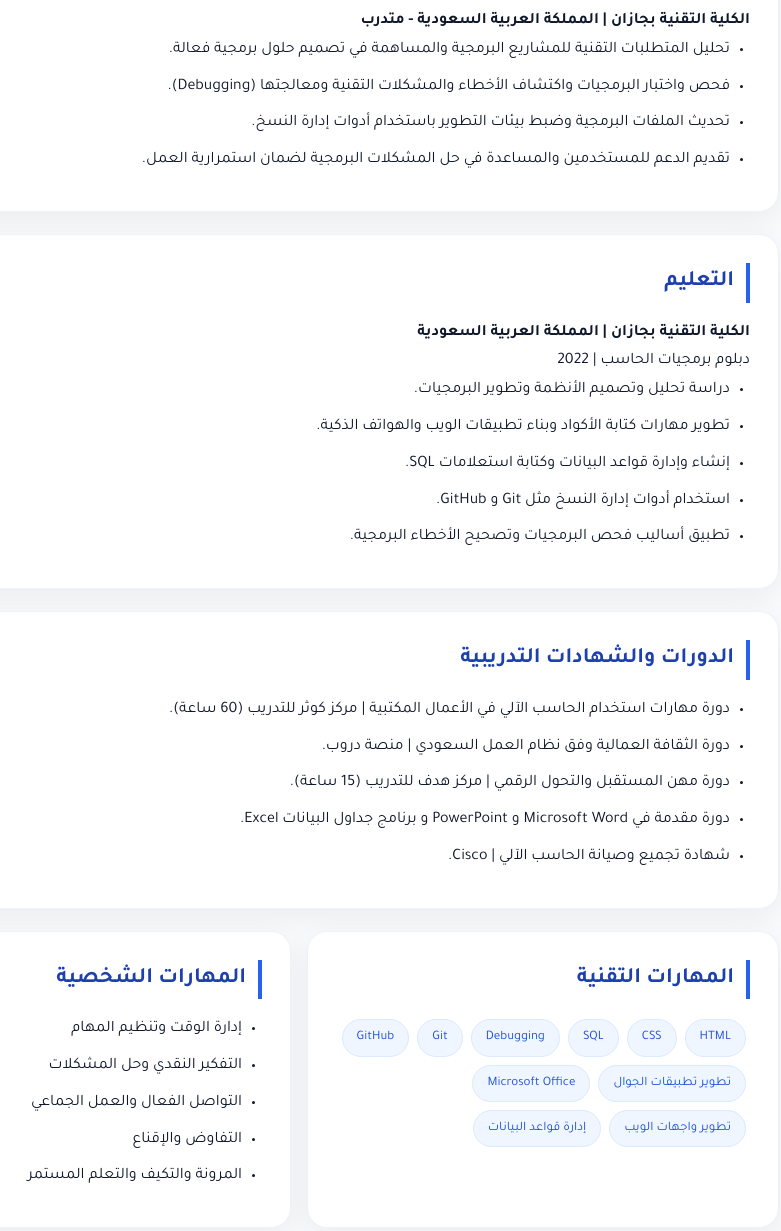
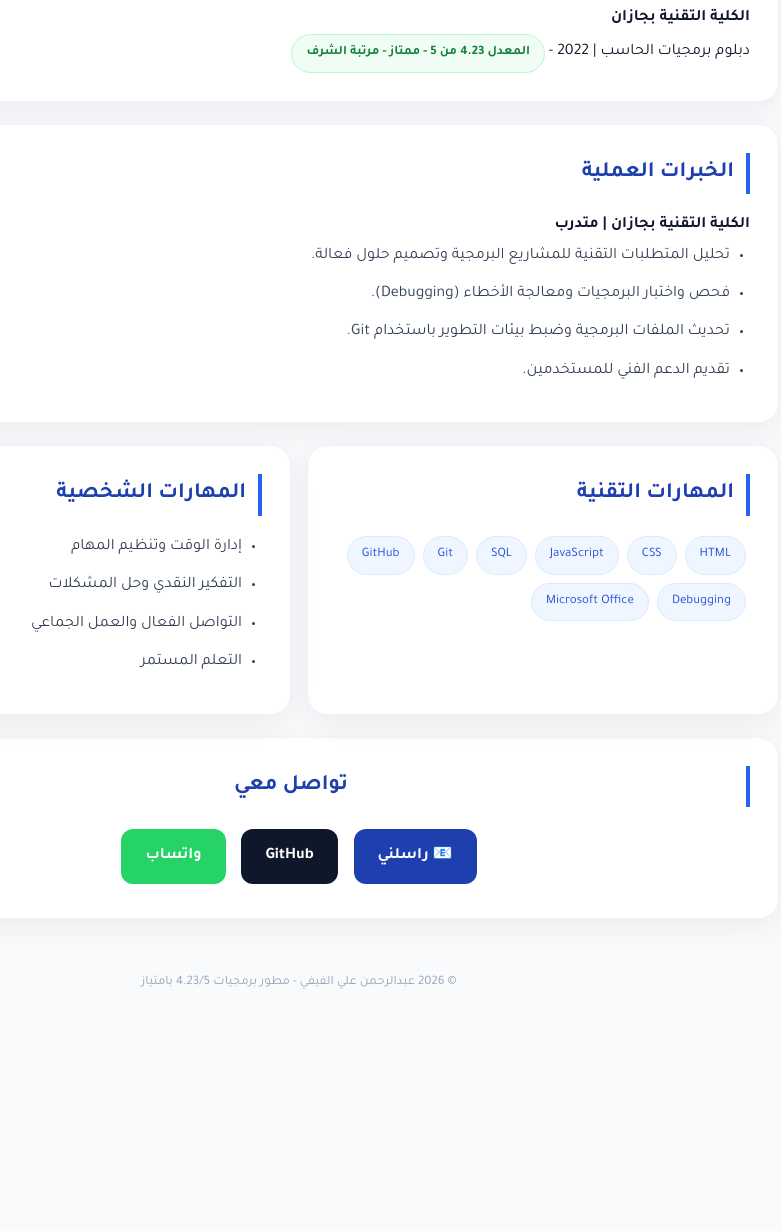
Before and after one commit to abdulrahman-alfaifi681/abdulrahman-alfaifi681.github.io, a plain HTML site: page index.html in a window 1280 px wide. Shown: the part 624-1855 px from the top of the page, without its empty margins (341-1122 px from the left). After the commit the page ends 1680 px from the top, so only its background shows below. Drawn offline with Linux system fonts and the light colour scheme.

Commit message:
Update index.html

```diff
--- a/index.html
+++ b/index.html
@@ -3,22 +3,24 @@
 <head>
 <meta charset="UTF-8">
 <meta name="viewport" content="width=device-width, initial-scale=1.0">
-<title>عبدالرحمن علي الفيفي | مطور برمجيات</title>
+<title>عبدالرحمن علي الفيفي | مطور برمجيات 4.23/5</title>
 <link href="https://fonts.googleapis.com/css2?family=Tajawal:wght@400;700;800&display=swap" rel="stylesheet">
 <style>
 *{box-sizing:border-box;margin:0;padding:0}
-body{font-family:'Tajawal',Tahoma;background:#f8fafc;color:#0f172a;line-height:1.8}
-.hero{background:linear-gradient(135deg,#0f172a 0%,#1e3a8a 60%,#2563eb 100%);color:#fff;padding:80px 20px 100px;text-align:center}
-.hero h1{font-size:46px;font-weight:800;margin-bottom:8px}
-.hero h2{font-size:20px;font-weight:400;opacity:.9;margin-bottom:20px}
+body{font-family:'Tajawal',Tahoma;background:#f8fafc;color:#0f172a;line-height:1.9}
+.hero{background:linear-gradient(135deg,#0f172a 0%,#1e3a8a 60%,#2563eb 100%);color:#fff;padding:85px 20px 110px;text-align:center}
+.hero h1{font-size:48px;font-weight:800;margin-bottom:6px}
+.hero h2{font-size:19px;font-weight:400;opacity:.95;margin-bottom:18px}
+.hero h2 b{color:#fff;background:rgba(255,255,255,.15);padding:3px 12px;border-radius:20px;border:1px solid rgba(255,255,255,.2)}
 .hero .contact a{color:#bfdbfe;text-decoration:none;margin:0 8px;font-size:14px}
-.container{max-width:1000px;margin:-60px auto 40px;padding:0 20px}
+.container{max-width:1000px;margin:-65px auto 40px;padding:0 20px}
 .card{background:#fff;border-radius:20px;padding:28px;margin-bottom:22px;box-shadow:0 8px 30px rgba(0,0,0,.06);border:1px solid #eef2ff}
 .card h3{color:#1e40af;font-size:22px;margin-bottom:16px;border-right:4px solid #2563eb;padding-right:12px}
-ul{padding-right:20px} li{margin-bottom:8px}
+ul{padding-right:20px} li{margin-bottom:8px;color:#334155}
 .grid{display:grid;grid-template-columns:1fr 1fr;gap:16px}
 @media(max-width:700px){.grid{grid-template-columns:1fr}.hero h1{font-size:32px}}
 .tag{display:inline-block;background:#eff6ff;color:#1d4ed8;padding:6px 14px;border-radius:20px;font-size:13px;margin:4px;border:1px solid #dbeafe}
+.badge{display:inline-block;background:#f0fdf4;color:#15803d;border:1px solid #bbf7d0;padding:6px 14px;border-radius:20px;font-weight:700;font-size:13px}
 .btn{display:inline-block;background:#1e40af;color:#fff;padding:12px 24px;border-radius:12px;text-decoration:none;font-weight:700;margin:6px}
 .btn.black{background:#0f172a}
 .footer{text-align:center;color:#94a3b8;padding:30px 0 20px;font-size:13px}
@@ -27,7 +29,7 @@ ul{padding-right:20px} li{margin-bottom:8px}
 <body>
 <div class="hero">
 <h1>عبدالرحمن علي الفيفي</h1>
-<h2>مطور برمجيات | دبلوم برمجيات حاسب - الكلية التقنية بجازان</h2>
+<h2>مطور برمجيات | <b>دبلوم برمجيات حاسب بتقدير ممتاز 4.23 / 5</b> - الكلية التقنية بجازان</h2>
 <div class="contact">
 <a href="mailto:abdulrahman.ali.alfaifi@gmail.com">abdulrahman.ali.alfaifi@gmail.com</a> |
 <a href="tel:+966558129513">0558129513</a> |
@@ -36,50 +38,32 @@ ul{padding-right:20px} li{margin-bottom:8px}
 </div>
 
 <div class="container">
+<div class="card">
+<h3>الهدف الوظيفي</h3>
+<p>خريج برمجيات حاسب من الكلية التقنية بجازان بتقدير ممتاز (4.23/5)، أسعى للانضمام إلى مؤسسة تقنية ديناميكية توفر بيئة عمل منظمة ومحفزة. أمتلك شغفاً بتحليل المتطلبات التقنية وتصميم حلول برمجية فعالة، وأطمح للمساهمة في تحسين كفاءة العمليات وتعزيز جودة المنتجات البرمجية.</p>
+</div>
 
 <div class="card">
-<h3>الهدف الوظيفي</h3>
-<p>أسعى للانضمام إلى مؤسسة ديناميكية توفر بيئة عمل منظمة ومحفزة، حيث أتمكن من المساهمة بفعالية في تحقيق أهداف المؤسسة من خلال أداء مهام عالية الجودة، وتنظيم فعال للعمليات، والعمل ضمن فريق متعاون. أهدف إلى تطوير قدراتي المهنية والشخصية باستمرار، والمساهمة في تحسين كفاءة العمليات وتعزيز مستوى الخدمة أو الإنتاج، مع الالتزام بالمعايير المهنية وأخلاقيات العمل. أطمح أن أكون عنصراً فاعلاً يسهم في نمو المؤسسة ونجاحها المستدام.</p>
+<h3>التعليم</h3>
+<p><b>الكلية التقنية بجازان</b><br>
+دبلوم برمجيات الحاسب | 2022 - <span class="badge">المعدل 4.23 من 5 - ممتاز - مرتبة الشرف</span></p>
 </div>
 
 <div class="card">
 <h3>الخبرات العملية</h3>
-<p><b>الكلية التقنية بجازان | المملكة العربية السعودية - متدرب</b></p>
+<p><b>الكلية التقنية بجازان | متدرب</b></p>
 <ul>
-<li>تحليل المتطلبات التقنية للمشاريع البرمجية والمساهمة في تصميم حلول برمجية فعالة.</li>
-<li>فحص واختبار البرمجيات واكتشاف الأخطاء والمشكلات التقنية ومعالجتها (Debugging).</li>
-<li>تحديث الملفات البرمجية وضبط بيئات التطوير باستخدام أدوات إدارة النسخ.</li>
-<li>تقديم الدعم للمستخدمين والمساعدة في حل المشكلات البرمجية لضمان استمرارية العمل.</li>
-</ul>
-</div>
-
-<div class="card">
-<h3>التعليم</h3>
-<p><b>الكلية التقنية بجازان | المملكة العربية السعودية</b><br>دبلوم برمجيات الحاسب | 2022</p>
-<ul>
-<li>دراسة تحليل وتصميم الأنظمة وتطوير البرمجيات.</li>
-<li>تطوير مهارات كتابة الأكواد وبناء تطبيقات الويب والهواتف الذكية.</li>
-<li>إنشاء وإدارة قواعد البيانات وكتابة استعلامات SQL.</li>
-<li>استخدام أدوات إدارة النسخ مثل Git و GitHub.</li>
-<li>تطبيق أساليب فحص البرمجيات وتصحيح الأخطاء البرمجية.</li>
-</ul>
-</div>
-
-<div class="card">
-<h3>الدورات والشهادات التدريبية</h3>
-<ul>
-<li>دورة مهارات استخدام الحاسب الآلي في الأعمال المكتبية | مركز كوثر للتدريب (60 ساعة).</li>
-<li>دورة الثقافة العمالية وفق نظام العمل السعودي | منصة دروب.</li>
-<li>دورة مهن المستقبل والتحول الرقمي | مركز هدف للتدريب (15 ساعة).</li>
-<li>دورة مقدمة في Microsoft Word و PowerPoint و برنامج جداول البيانات Excel.</li>
-<li>شهادة تجميع وصيانة الحاسب الآلي | Cisco.</li>
+<li>تحليل المتطلبات التقنية للمشاريع البرمجية وتصميم حلول فعالة.</li>
+<li>فحص واختبار البرمجيات ومعالجة الأخطاء (Debugging).</li>
+<li>تحديث الملفات البرمجية وضبط بيئات التطوير باستخدام Git.</li>
+<li>تقديم الدعم الفني للمستخدمين.</li>
 </ul>
 </div>
 
 <div class="grid">
 <div class="card">
 <h3>المهارات التقنية</h3>
-<span class="tag">HTML</span><span class="tag">CSS</span><span class="tag">SQL</span><span class="tag">Debugging</span><span class="tag">Git</span><span class="tag">GitHub</span><span class="tag">تطوير تطبيقات الجوال</span><span class="tag">Microsoft Office</span><span class="tag">تطوير واجهات الويب</span><span class="tag">إدارة قواعد البيانات</span>
+<span class="tag">HTML</span><span class="tag">CSS</span><span class="tag">JavaScript</span><span class="tag">SQL</span><span class="tag">Git</span><span class="tag">GitHub</span><span class="tag">Debugging</span><span class="tag">Microsoft Office</span>
 </div>
 <div class="card">
 <h3>المهارات الشخصية</h3>
@@ -87,29 +71,18 @@ ul{padding-right:20px} li{margin-bottom:8px}
 <li>إدارة الوقت وتنظيم المهام</li>
 <li>التفكير النقدي وحل المشكلات</li>
 <li>التواصل الفعال والعمل الجماعي</li>
-<li>التفاوض والإقناع</li>
-<li>المرونة والتكيف والتعلم المستمر</li>
+<li>التعلم المستمر</li>
 </ul>
 </div>
 </div>
 
-<div class="card">
-<h3>اللغات</h3>
-<ul>
-<li>العربية - اللغة الأم</li>
-<li>الإنجليزية - جيد</li>
-</ul>
-</div>
-
 <div class="card" style="text-align:center">
 <h3>تواصل معي</h3>
-<a class="btn" href="mailto:abdulrahman.ali.alfaifi@gmail.com">📧 راسلني عبر الإيميل</a>
+<a class="btn" href="mailto:abdulrahman.ali.alfaifi@gmail.com">📧 راسلني</a>
 <a class="btn black" href="https://github.com/abdulrahman-alfaifi681">GitHub</a>
 <a class="btn" style="background:#25D366" href="https://wa.me/966558129513">واتساب</a>
-<p style="margin-top:15px;color:#64748b">📍 المملكة العربية السعودية - جازان</p>
 </div>
-
-<div class="footer">© 2026 عبدالرحمن علي الفيفي - تم بناء الموقع باستخدام GitHub Pages</div>
+<div class="footer">© 2026 عبدالرحمن علي الفيفي - مطور برمجيات 4.23/5 بامتياز</div>
 </div>
 </body>
 </html>
```
